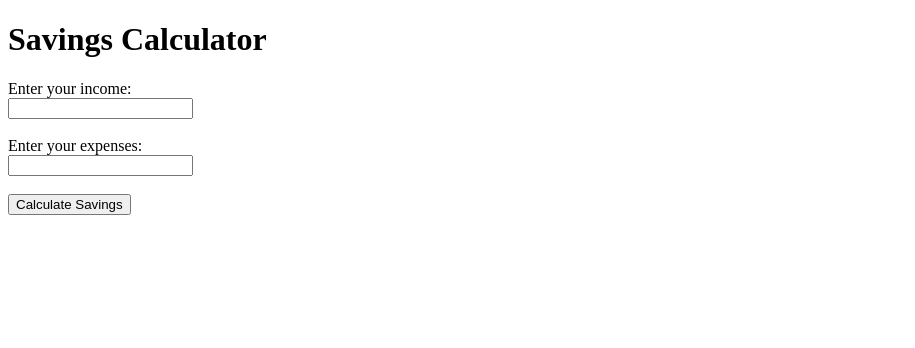
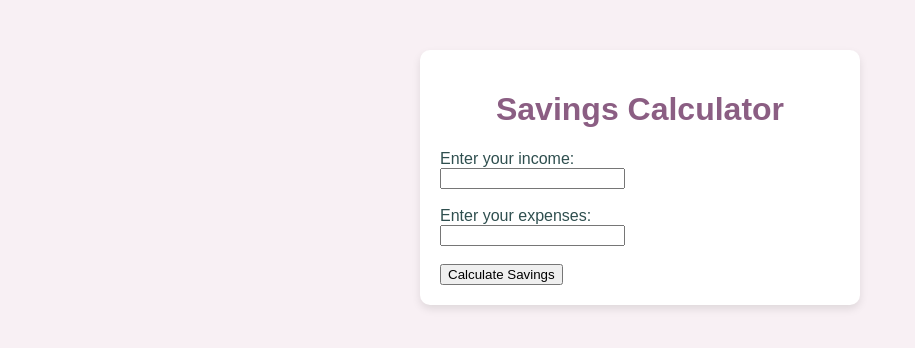
Before and after one commit to valwki24/Vsaving, a plain HTML site: page index.html in a window 1280 px wide. Shown: the whole page, without its empty margins (0-915 px from the left). Drawn offline with Linux system fonts and the light colour scheme.

Commit message:
styling1

```diff
--- a/index.html
+++ b/index.html
@@ -4,6 +4,7 @@
     <meta charset="UTF-8" />
     <meta name="viewport" content="width=device-width, initial-scale=1.0" />
     <title>Savings Calculator</title>
+    <link rel="stylesheet" href="style.css" />
   </head>
   <body>
     <div>
--- a/style.css
+++ b/style.css
@@ -0,0 +1,19 @@
+body {
+  font-family: Arial, sans-serif;
+  background-color: #f8f0f4; /* Blush pink background */
+  color: #2f4f4f; /* Dark Slate Gray text for contrast */
+}
+
+div {
+  margin: 50px auto;
+  padding: 20px;
+  max-width: 400px;
+  background-color: #ffffff; /* White background for form container */
+  border-radius: 10px;
+  box-shadow: 0 4px 8px rgba(0, 0, 0, 0.1);
+}
+
+h1 {
+  color: #8b5e83; /* Dark blush pink for the heading */
+  text-align: center;
+}
```
